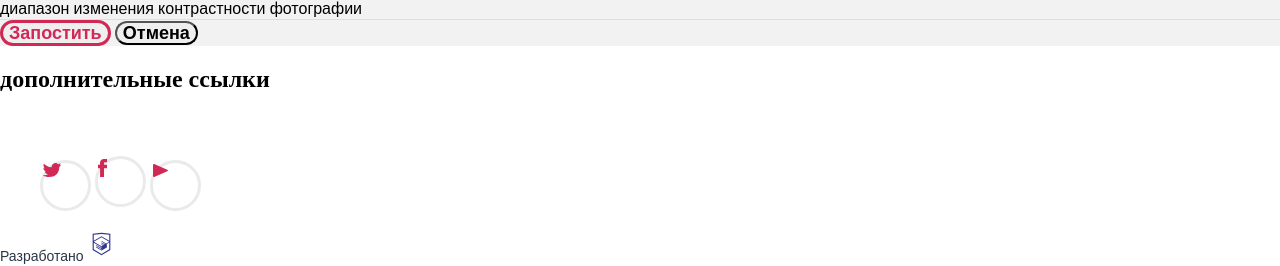
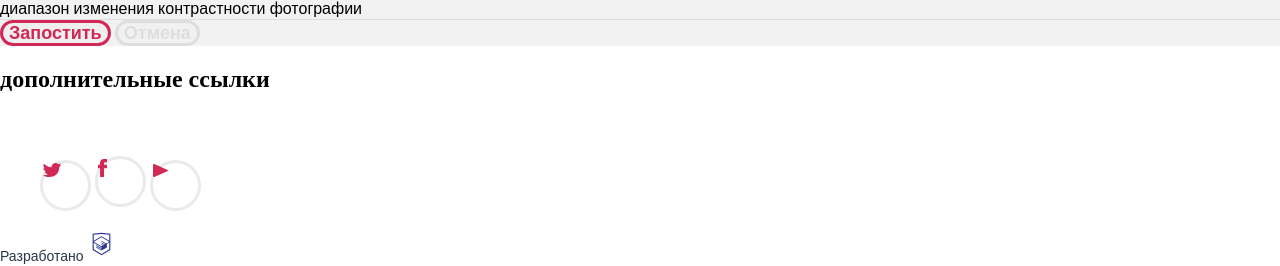
Before and after one commit to Yuriy64M/1096255-pink-22, a website: page source/catalog.html in a window 1280 px wide. Shown: the part 2117-2383 px from the top of the page. Drawn offline with nearby package versions, Linux system fonts and the light colour scheme; files that its build step writes are made by us from their sources.

Commit message:
заменил букву в названии класса кнопки отмены

```diff
--- a/source/catalog.html
+++ b/source/catalog.html
@@ -161,7 +161,7 @@
 
           <div class="your-photo__move">
             <button class="your-photo__button upload-button" type="button">Запостить</button>
-            <button class="your-photo__button сancel-button" type="button">Отмена</button>
+            <button class="your-photo__button cancel-button" type="button">Отмена</button>
           </div>
         </form>
       </section>
```
